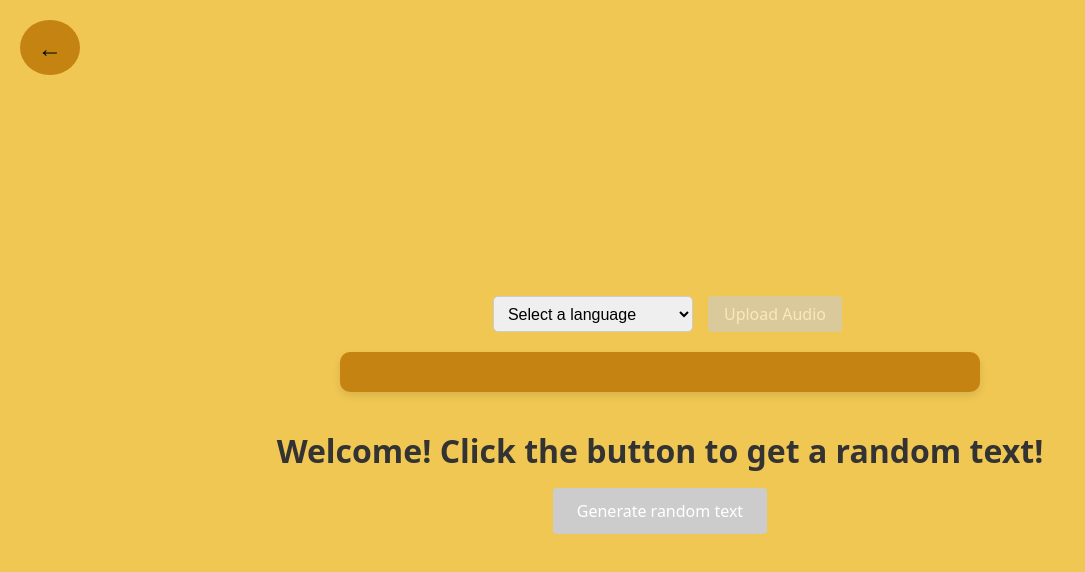
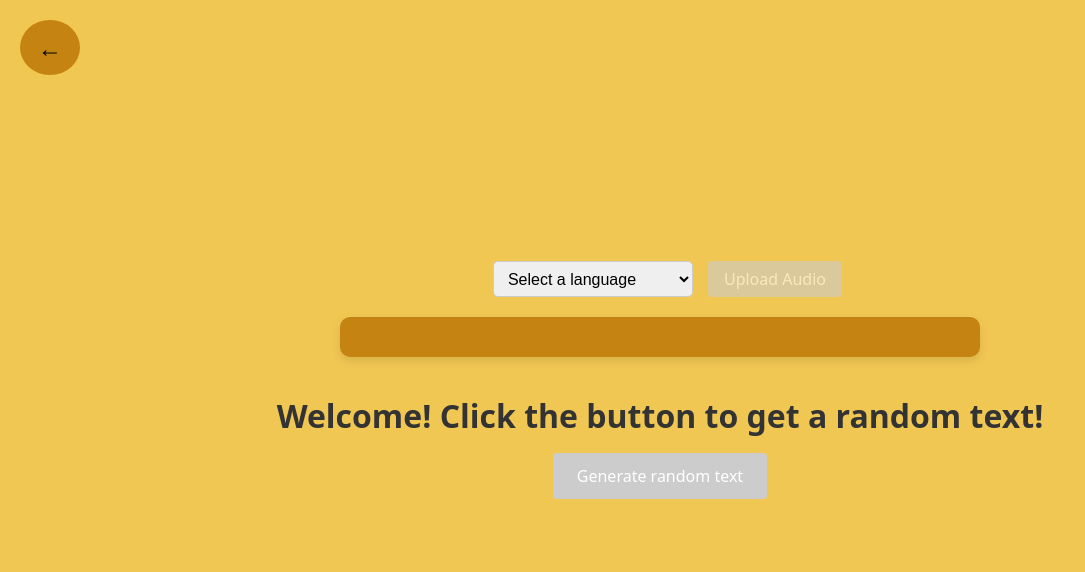
Before and after one commit to alexanderhu77/HOTH_Language_App, a React (Vite) app in the folder language-app/: page /create-post in a window 1280 px wide. Shown: the top 572 px of the page, without its empty margins (0-1085 px from the left). Built offline with nearby package versions, Linux system fonts and the light colour scheme.

Commit message:
decreased padding

```diff
--- a/language-app/src/CreatePost.css
+++ b/language-app/src/CreatePost.css
@@ -36,7 +36,6 @@ h1 {
 }
 
 .post-form {
-  padding-top: 70px; /* Adjust this value as needed */
   margin-bottom: 20px;
   display: flex;
   flex-direction: row;
```
